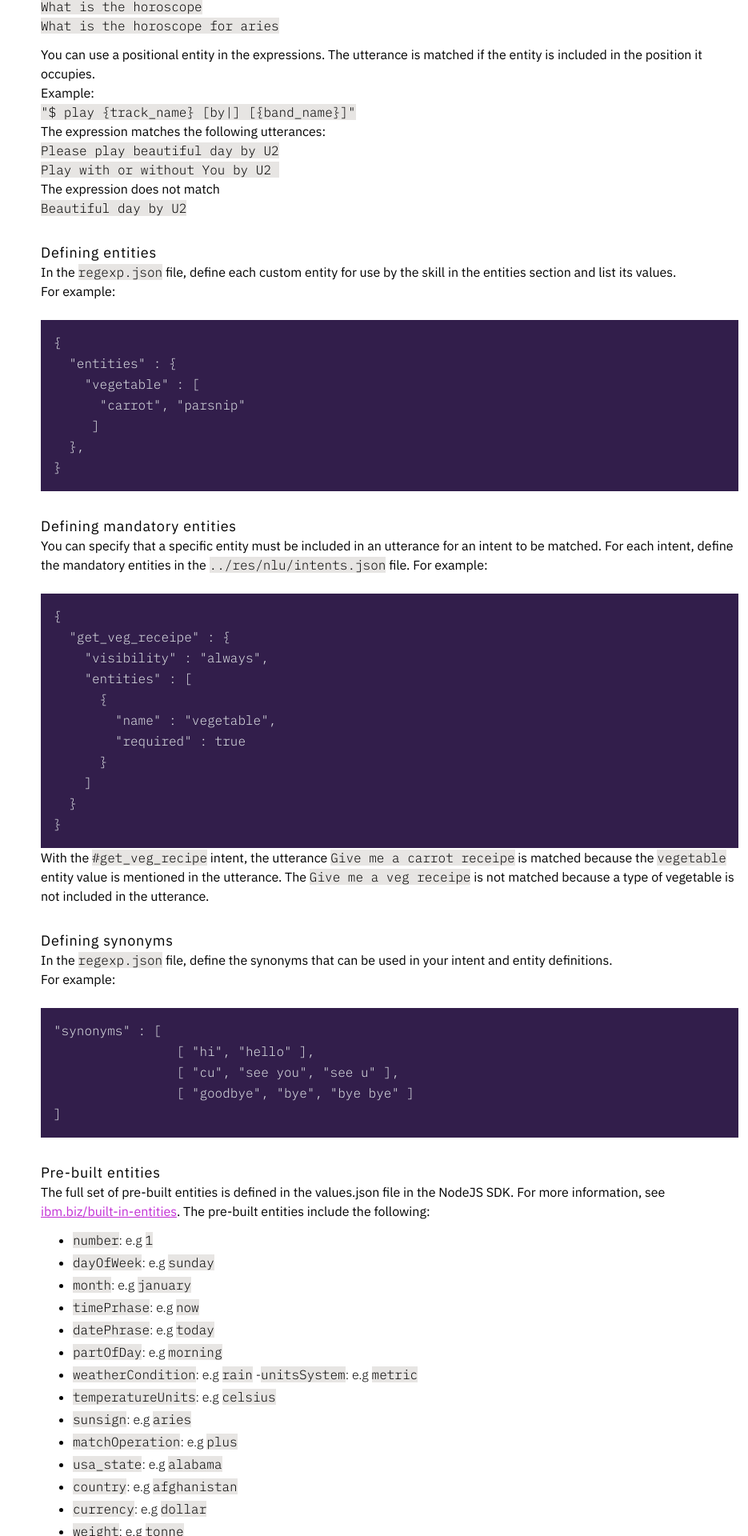
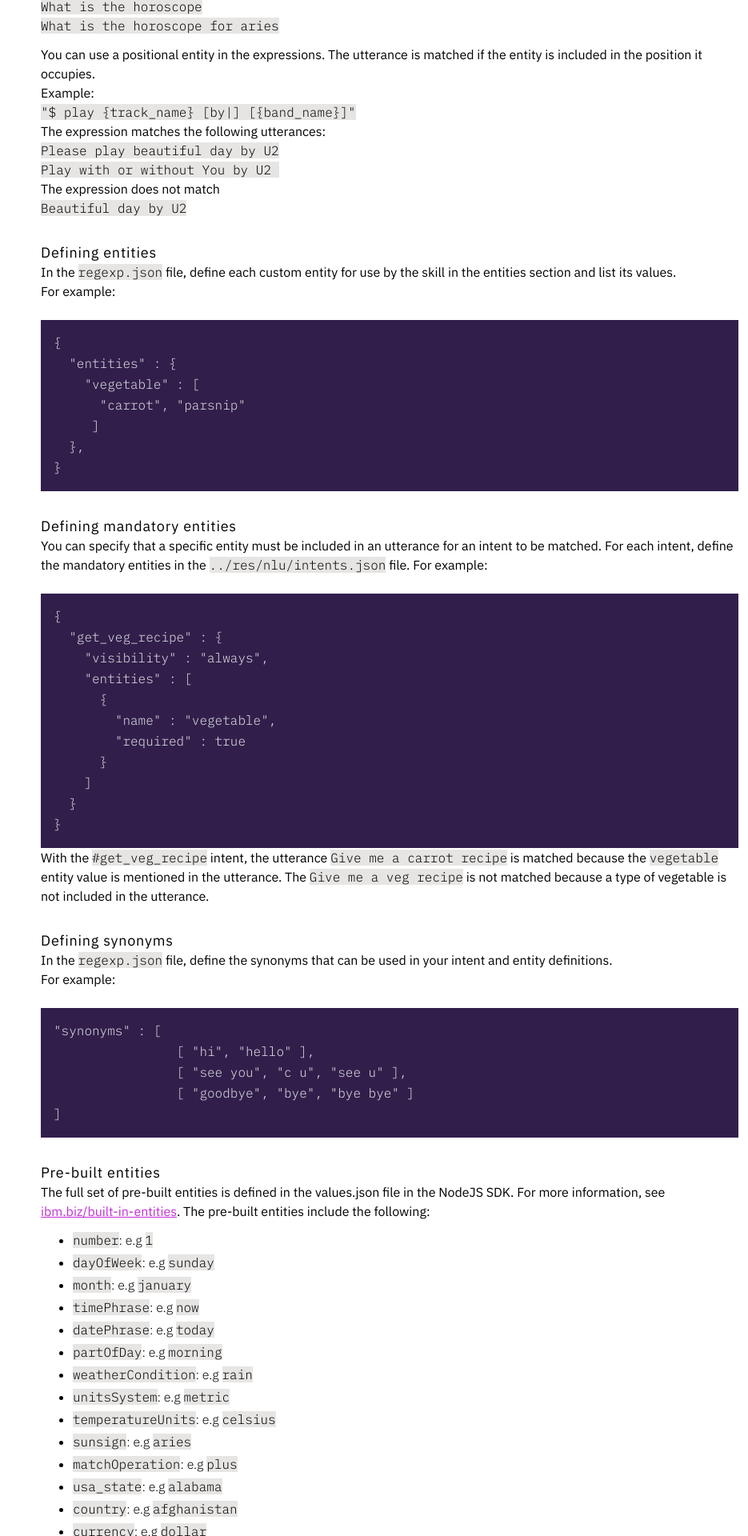
Before and after one commit to Watson-Personal-Assistant/developer, a Jekyll site: the page built from _content/further-topics/regexp_nlu.md, in a window 1280 px wide. Shown: the part 3080-5000 px from the top of the page at 80% size, without its empty margins (345-1280 px from the left). Built offline with Jekyll 4.4.1, drawn with Linux system fonts in a browser that asks for light colours; some web fonts are replaced.

Commit message:
corrects bullets and misspellings in regexp nlu document

````diff
--- a/_content/further-topics/regexp_nlu.md
+++ b/_content/further-topics/regexp_nlu.md
@@ -133,7 +133,7 @@ For example:
 
 ```JAVASCRIPT
 {
-  "get_veg_receipe" : {
+  "get_veg_recipe" : {
     "visibility" : "always",
     "entities" : [
       {
@@ -145,7 +145,7 @@ For example:
 }
 ```
 
-With the `#get_veg_recipe` intent, the utterance `Give me a carrot receipe` is matched because the `vegetable` entity value is mentioned in the utterance.  The `Give me a veg receipe` is not matched because a type of vegetable is not included in the utterance.
+With the `#get_veg_recipe` intent, the utterance `Give me a carrot recipe` is matched because the `vegetable` entity value is mentioned in the utterance.  The `Give me a veg recipe` is not matched because a type of vegetable is not included in the utterance.
 
 
 #### Defining synonyms
@@ -154,7 +154,7 @@ For example:<br>
 ```
 "synonyms" : [
 		[ "hi", "hello"	],
-		[ "cu", "see you", "see u" ],
+		[ "see you", "c u", "see u" ],
 		[ "goodbye", "bye", "bye bye" ]
 ]
 ```
@@ -164,11 +164,11 @@ The full set of pre-built entities is defined in the values.json file in the Nod
 - `number`: e.g `1`
 - `dayOfWeek`: e.g `sunday`
 - `month`: e.g `january`
-- `timePrhase`: e.g `now`
+- `timePhrase`: e.g `now`
 - ``datePhrase``: e.g `today`
 - ``partOfDay``: e.g  `morning`
 - ``weatherCondition``: e.g `rain`
--`` unitsSystem``: e.g `metric`
+- `` unitsSystem``: e.g `metric`
 - ``temperatureUnits``: e.g `celsius`
 - ``sunsign``: e.g `aries`
 - ``matchOperation``: e.g `plus`
````
Also changed, not shown: other parts of _content/further-topics/regexp_nlu.md (+1 -1 lines).
